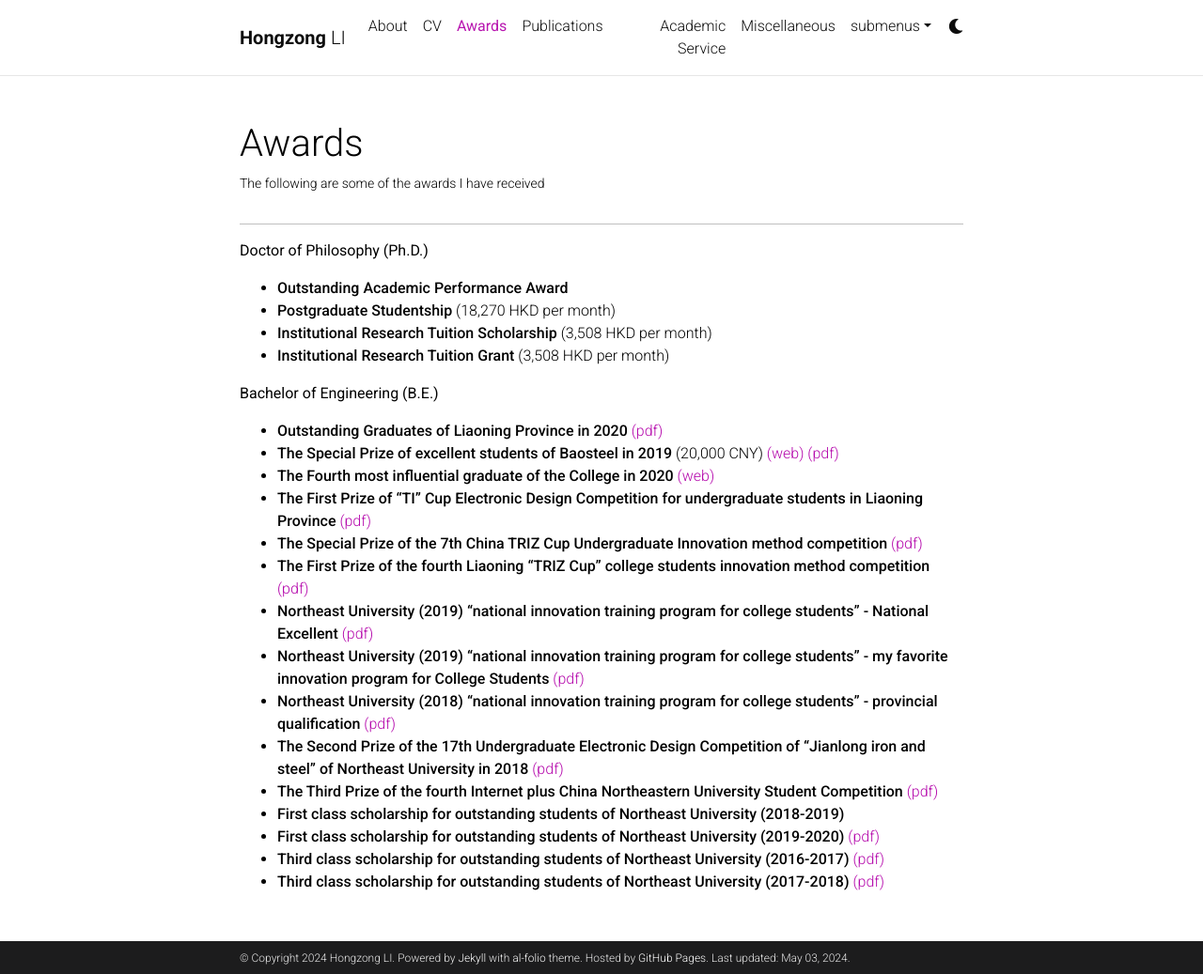
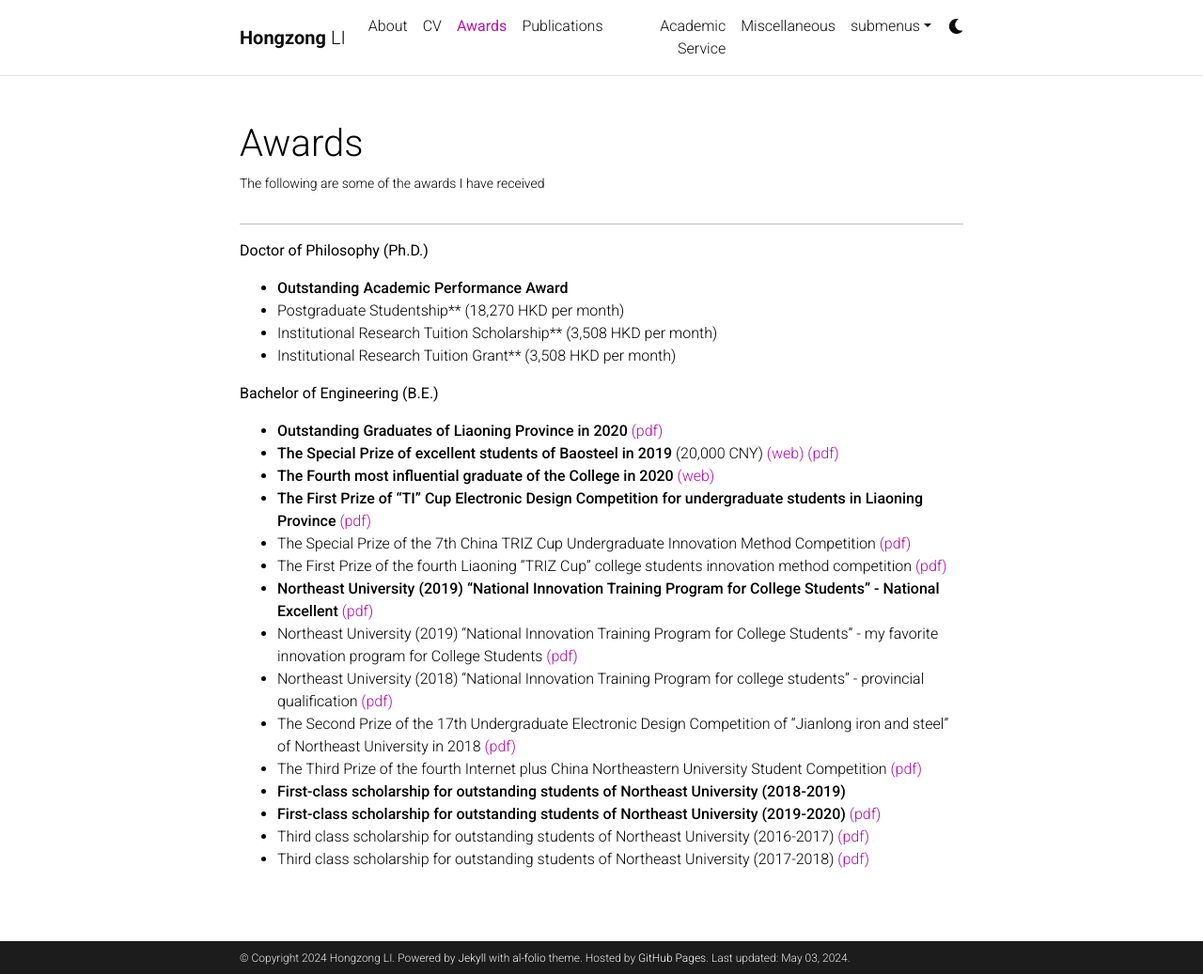
Before and after one commit to HongzongLI-CS/HongzongLI-CS.github.io, a Jekyll site: the page built from _pages/awards.md, in a window 1280 px wide and 1037 px high. Shown: the whole window at 94% size. Built offline with Jekyll 4.4.1, drawn with Linux system fonts in a browser that asks for light colours; comment, search, counter and statistics services are not loaded; a style sheet for code colours, icons or effects is not loaded.

```diff
--- a/_pages/awards.md
+++ b/_pages/awards.md
@@ -9,23 +9,24 @@ nav_order: 2
 <hr style="border-top: 1px solid rgba(128, 128, 128, 0.5);">
 <b>Doctor of Philosophy (Ph.D.)</b>
 - **Outstanding Academic Performance Award**
-- **Postgraduate Studentship** (18,270 HKD per month)
-- **Institutional Research Tuition Scholarship** (3,508 HKD per month)
-- **Institutional Research Tuition Grant** (3,508 HKD per month)
+- Postgraduate Studentship** (18,270 HKD per month)
+- Institutional Research Tuition Scholarship** (3,508 HKD per month)
+- Institutional Research Tuition Grant** (3,508 HKD per month)
 
 <b>Bachelor of Engineering (B.E.)</b>
+
 - **Outstanding Graduates of Liaoning Province in 2020** [(pdf)](../assets/pdf/辽宁省2020届普通高等学校优秀毕业生.pdf)
 - **The Special Prize of excellent students of Baosteel in 2019** (20,000 CNY) [(web)](http://www.bsef.baosteel.com/#/newsdetail?nodeid=16&id=7522) [(pdf)](../assets/pdf/2019年度宝钢优秀学生特等奖.pdf)
 - **The Fourth most influential graduate of the College in 2020** [(web)](https://mp.weixin.qq.com/s/gS7Nv1BcSYlEo4hhtpWbuA)
 - **The First Prize of "TI" Cup Electronic Design Competition for undergraduate students in Liaoning Province** [(pdf)](../assets/pdf/2018年“TI”杯辽宁省普通高等学校本科大学生电子设计竞赛一等奖.pdf)
-- **The Special Prize of the 7th China TRIZ Cup Undergraduate Innovation method competition** [(pdf)](../assets/pdf/第七届中国TRIZ杯大学生创新方法大赛特等奖.pdf)
-- **The First Prize of the fourth Liaoning "TRIZ Cup" college students innovation method competition** [(pdf)](../assets/pdf/第四届辽宁省“TRIZ杯”大学生创新方法大赛一等奖.pdf)
-- **Northeast University (2019) "national innovation training program for college students" - National Excellent** [(pdf)](../assets/pdf/东北大学（2019）“国家级大学生创新训练计划”项目-国家级优秀.pdf)
-- **Northeast University (2019) "national innovation training program for college students" - my favorite innovation program for College Students** [(pdf)](../assets/pdf/东北大学（2019）“国家级大学生创新训练计划”项目-我最喜欢的大学生创新项目.pdf)
-- **Northeast University (2018) "national innovation training program for college students" - provincial qualification** [(pdf)](../assets/pdf/东北大学（2018）“国家级大学生创新训练计划”项目-省级合格.pdf)
-- **The Second Prize of the 17th Undergraduate Electronic Design Competition of "Jianlong iron and steel" of Northeast University in 2018** [(pdf)](../assets/pdf/东北大学2018年“建龙钢铁”第十七届大学生电子设计竞赛二等奖.pdf)
-- **The Third Prize of the fourth Internet plus China Northeastern University Student Competition** [(pdf)](../assets/pdf/第四届“互联网+”中国大学生创新创业大赛东北大学选拔赛三等奖.pdf)
-- **First class scholarship for outstanding students of Northeast University (2018-2019)**
-- **First class scholarship for outstanding students of Northeast University (2019-2020)** [(pdf)](../assets/pdf/东北大学优秀学生一等奖学金（2019-2020）.pdf)
-- **Third class scholarship for outstanding students of Northeast University (2016-2017)** [(pdf)](../assets/pdf/东北大学优秀学生三等奖学金（2016-2017.pdf)
-- **Third class scholarship for outstanding students of Northeast University (2017-2018)** [(pdf)](../assets/pdf/东北大学优秀学生三等奖学金（2017-2018）.pdf)
+- The Special Prize of the 7th China TRIZ Cup Undergraduate Innovation Method Competition [(pdf)](../assets/pdf/第七届中国TRIZ杯大学生创新方法大赛特等奖.pdf)
+- The First Prize of the fourth Liaoning "TRIZ Cup" college students innovation method competition [(pdf)](../assets/pdf/第四届辽宁省“TRIZ杯”大学生创新方法大赛一等奖.pdf)
+- **Northeast University (2019) "National Innovation Training Program for College Students" - National Excellent** [(pdf)](../assets/pdf/东北大学（2019）“国家级大学生创新训练计划”项目-国家级优秀.pdf)
+- Northeast University (2019) "National Innovation Training Program for College Students" - my favorite innovation program for College Students [(pdf)](../assets/pdf/东北大学（2019）“国家级大学生创新训练计划”项目-我最喜欢的大学生创新项目.pdf)
+- Northeast University (2018) "National Innovation Training Program for college students" - provincial qualification [(pdf)](../assets/pdf/东北大学（2018）“国家级大学生创新训练计划”项目-省级合格.pdf)
+- The Second Prize of the 17th Undergraduate Electronic Design Competition of "Jianlong iron and steel" of Northeast University in 2018 [(pdf)](../assets/pdf/东北大学2018年“建龙钢铁”第十七届大学生电子设计竞赛二等奖.pdf)
+- The Third Prize of the fourth Internet plus China Northeastern University Student Competition [(pdf)](../assets/pdf/第四届“互联网+”中国大学生创新创业大赛东北大学选拔赛三等奖.pdf)
+- **First-class scholarship for outstanding students of Northeast University (2018-2019)**
+- **First-class scholarship for outstanding students of Northeast University (2019-2020)** [(pdf)](../assets/pdf/东北大学优秀学生一等奖学金（2019-2020）.pdf)
+- Third class scholarship for outstanding students of Northeast University (2016-2017) [(pdf)](../assets/pdf/东北大学优秀学生三等奖学金（2016-2017.pdf)
+- Third class scholarship for outstanding students of Northeast University (2017-2018) [(pdf)](../assets/pdf/东北大学优秀学生三等奖学金（2017-2018）.pdf)
```
